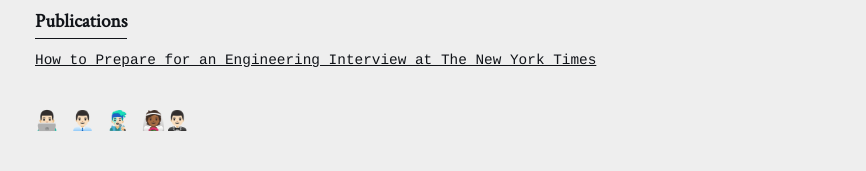
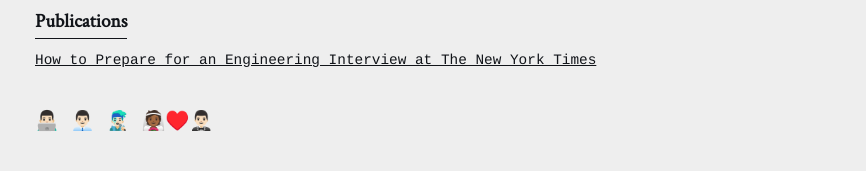
Before and after one commit to jeffreylouden/jeffreylouden.github.com, a Jekyll site: the page built from resume.html, in a window 1280 px wide. Shown: the part 1271-1442 px from the top of the page, without its empty margins (205-1071 px from the left). Built offline with Jekyll 4.4.1, drawn with Linux system fonts in a browser that asks for light colours.

Commit message:
Add heart into wedding link

```diff
--- a/_data/social.yml
+++ b/_data/social.yml
@@ -9,4 +9,4 @@
   display_text: "👨🏻‍🎤"
 - url: "https://christianandjeff.com/"
   alt_text: "Christian and Jeff are getting married!"
-  display_text: "👰🏾🤵🏻‍♂️"
+  display_text: "👰🏾♥️🤵🏻‍♂️"
```
